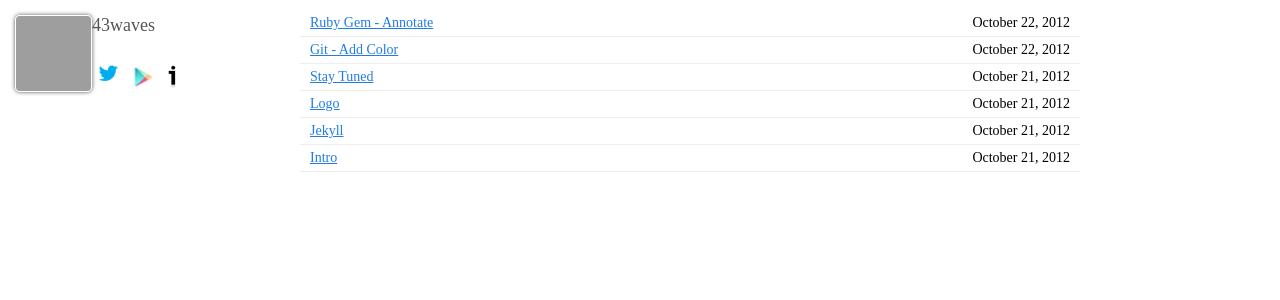
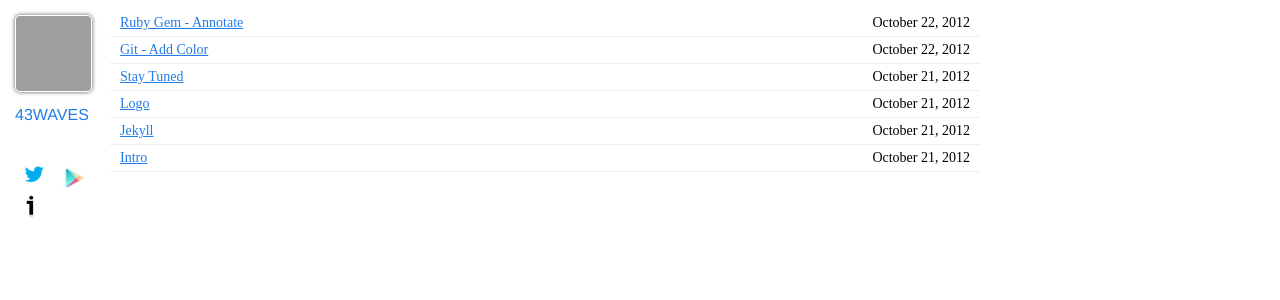
Before and after one commit to 43waves/43waves.github.io, a Jekyll site: the page built from index.html, in a window 1280 px wide. Shown: the top 300 px of the page. Built offline with Jekyll 4.4.1, drawn with Linux system fonts in a browser that asks for light colours; nearby versions of some CDN libraries; Markdown is read by kramdown in place of the engine named in the settings; comment, search, counter and statistics services are not loaded; grey boxes are pictures that could not be loaded.

Commit message:
Update styles css

```diff
--- a/css/styles.css
+++ b/css/styles.css
@@ -1,6 +1,5 @@
 body {
   font-family: 'Myriad Pro';
-  font-size: 18px;
   margin: 0;
 }
 
@@ -29,8 +28,9 @@ hr {
 }
 
 .content {
-  margin-left: 300px;
-  margin-right: 200px;
+  margin-left: 110px;
+  margin-right: 300px;
+  margin-bottom: 50px;
 }
 
 .related { margin-top: 10px; }
@@ -64,7 +64,7 @@ h1 a, h2 a, h3 a, h4 a {
 }
 
 h1 {
-  font-size: 42px;
+  font-size: 32px;
   border-bottom: 1px solid #eee;
   margin-bottom: .25em;
 }
@@ -79,7 +79,8 @@ h3 {
   position: fixed;
   left: 15px;
   top: 15px;
-  width: 250px;
+  width: 80px;
+  font-family: Helvetica, sans-serif;
 }
 
 #header .avatar {
@@ -87,66 +88,48 @@ h3 {
   -webkit-border-radius: 5px;
   -moz-border-radius: 5px;
   -webkit-box-shadow: 0 0 4px #555;
-  float: left;
 }
 
 #header a {
-  color: #555;
   text-decoration: none;
 }
 
-#header #bio {
-  margin-left: 55px;
-  margin-top: -4px;
+#header #me {
+  text-transform: uppercase;
+  margin: 10px 0 20px 0;
 }
 
-#header #bio #title a {
-  font-size: 15px;
-  font-family: Helvetica, sans-serif;
-  font-weight: bold;
-  padding-left: 4px;
-}
-
-#header #bio .byline {
-  font-size: 13px;
-  line-height: 1.4em;
-  font-family: Helvetica, sans-serif;
-  padding-bottom: 15px;
-  margin-bottom: 15px;
-  padding-left: 4px;
-}
-
-#header #bio .contact {
-  text-transform: uppercase;
-  font-weight: bold;
-  font-size: 11px;
-}
-
-#header #bio .contact a {
-  color: #999;
-  text-decoration: none !important;
-  padding-right: 15px;
-}
-
-#header #bio .contact a:hover {
+#header #43waves {
+  font-size: 23px;
+  letter-spacing: 5px;
   color: #666;
 }
 
-#header #bio .separation { border-bottom: 1px solid #ccc; }
-#header #bio .byline a   { text-decoration: underline; }
-#header a:hover          { color: #111; }
+#header #43waves:hover {
+  color: #000;
+}
+
+#header .site {
+}
+
+#header .site img {
+  padding: 0 3px;
+  border: 0;
+}
+
+#header #mousing {
+  font-size: 12px;
+  color: #999;
+  padding-left: 2px;
+  letter-spacing: 1px;
+}
 
 #post {
   margin-bottom: 8em;
 }
 
 #post ul {
-  font-size: .8em;
-  border-top: 2px solid #ccc;
-  border-bottom: 1px solid #ccc;
-  background-color: #eee;
-  padding: 1em 2em;
-  margin: 0 2em;
+  font-size: 14px;
 }
 
 #post li {
@@ -161,6 +144,7 @@ h3 {
 }
 
 #post p {
+  font-size: 18px;
   margin-bottom: 1.2em;
   line-height: 1.7em;
 }
@@ -175,7 +159,7 @@ h3 {
 }
 
 #post .authoring {
-  padding-left: 8px;
+  padding-left: 3px;
   font-size: 14px;
   color: #777;
 }
@@ -211,13 +195,9 @@ h3 {
   font-style: normal;
 }
 
-#post a {
-  padding: 0 3px;
-}
-
 #foots {
   margin-top: 2em;
-  padding: 10px 15%;
+  padding: 10px 10%;
   background-color: #eee;
   font-size: 14px;
   color: #999;
@@ -229,10 +209,9 @@ h3 {
 }
 
 #boastful {
-  background:
-    -webkit-gradient(linear, left top, left bottom, from(#ccc), to(#fff), color-stop(.1, #eee), color-stop(.8, #fff));
+  background: -webkit-gradient(linear, left top, left bottom, from(#ccc), to(#fff), color-stop(.1, #eee), color-stop(.8, #fff));
   background-color: #fbfbfb;
-  padding: 1.25em 15%;
+  padding: 1.25em 10%;
   padding-bottom: 9em;
   color: #999;
   font-size: 13px;
```
